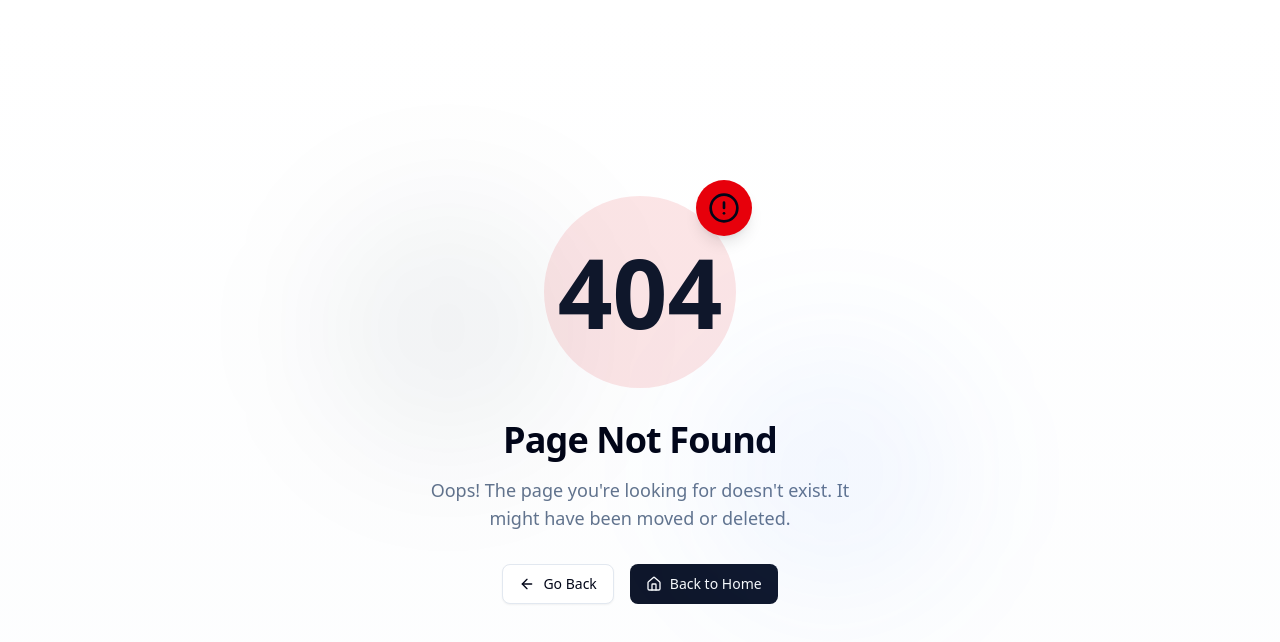
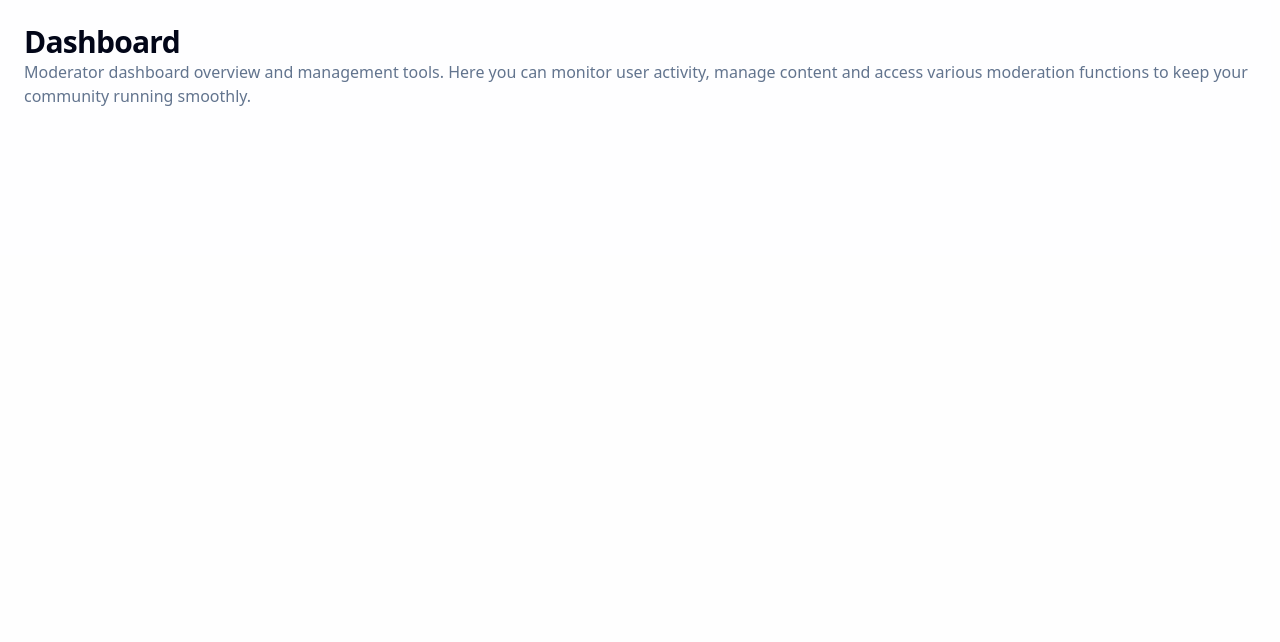
Before and after one commit to Purnendu-sarkar/ijob-client, a Next.js app: page /moderator/dashboard in a window 1280 px wide. Before the commit this address had no page. Shown: the top 642 px of the page. Built offline with nearby package versions, Linux system fonts and the light colour scheme.

Commit message:
feat(moderator): add moderator dashboard page and layout structure

```diff
--- /dev/null
+++ b/src/app/(dashboardLayout)/moderator/dashboard/layout.tsx
@@ -0,0 +1,7 @@
+import React from "react";
+
+const AdminDashboardLayout = ({ children }: { children: React.ReactNode }) => {
+  return <div>{children}</div>;
+};
+
+export default AdminDashboardLayout;
--- /dev/null
+++ b/src/app/(dashboardLayout)/moderator/dashboard/page.tsx
@@ -0,0 +1,16 @@
+const ModeratorDashboardPage = () => {
+  return (
+    <div className="space-y-6">
+      <div>
+        <h1 className="text-3xl font-bold tracking-tight">Dashboard</h1>
+        <p className="text-muted-foreground">
+          Moderator dashboard overview and management tools. Here you can
+          monitor user activity, manage content and access various moderation
+          functions to keep your community running smoothly.
+        </p>
+      </div>
+    </div>
+  );
+};
+
+export default ModeratorDashboardPage;
```
